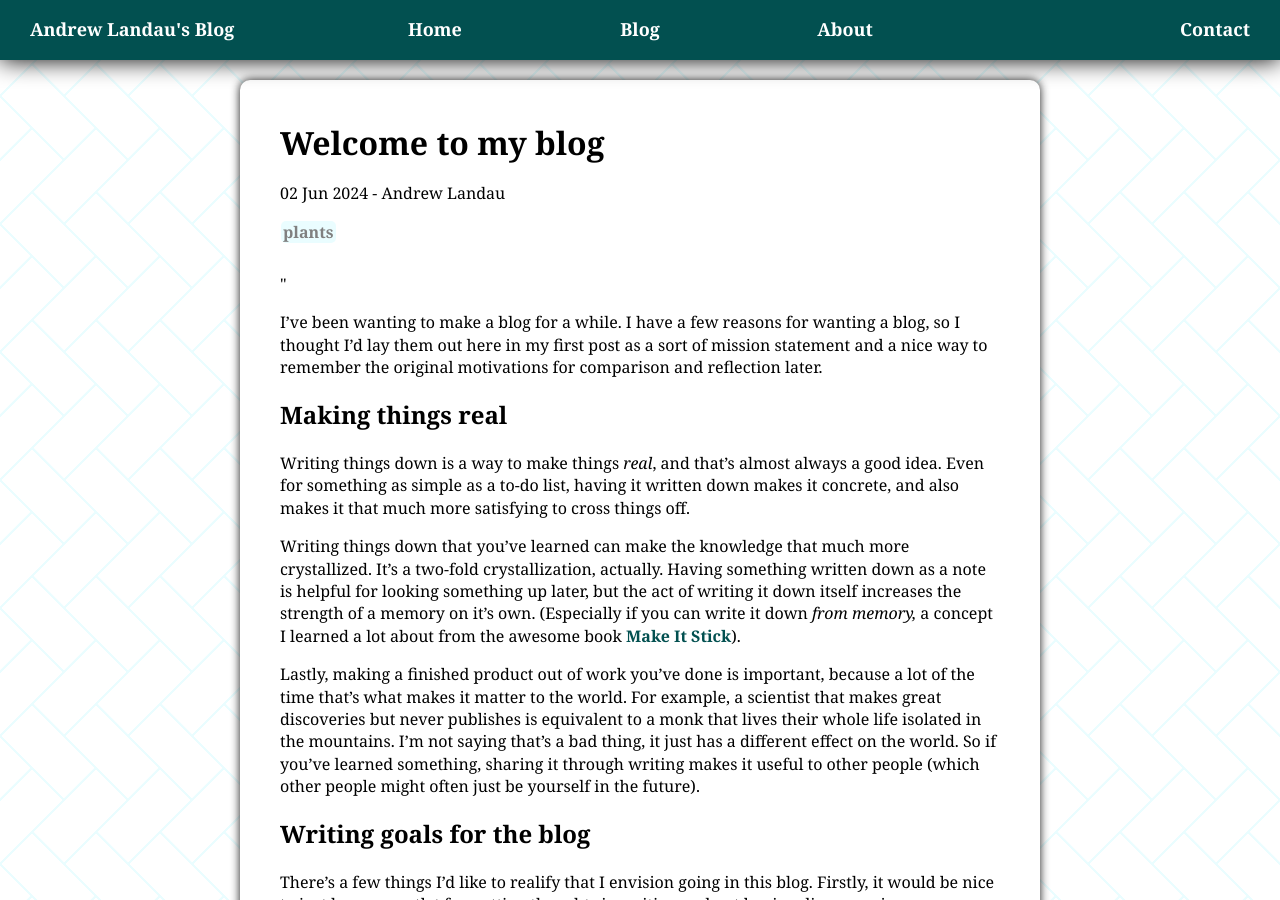
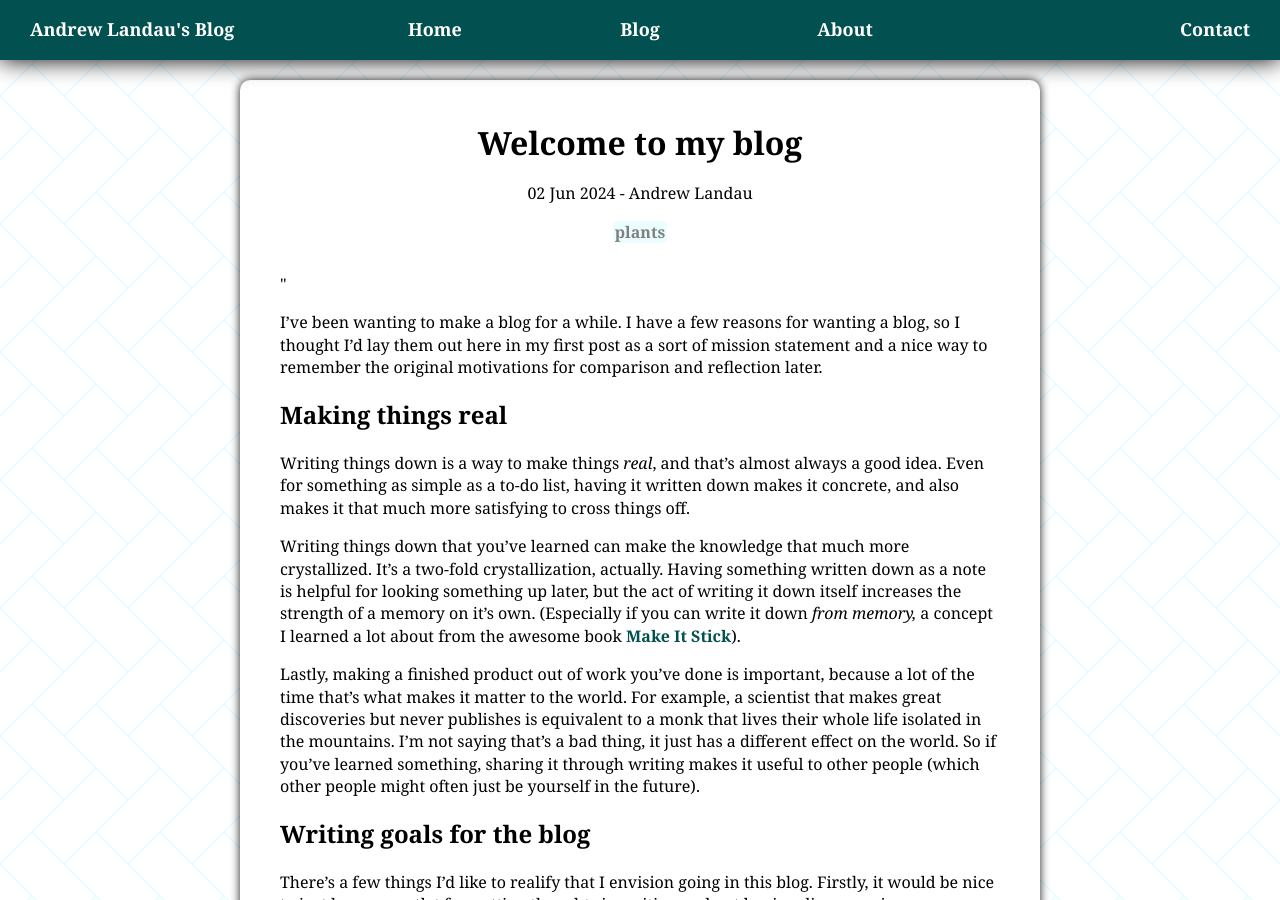
Before and after one commit to landoskape/landoskape.github.io, a Jekyll site: the page built from _posts/2024-06-02-welcome.md, in a window 1280 px wide and 900 px high. Built offline with Jekyll 4.4.1, drawn with Linux system fonts in a browser that asks for light colours.

Commit message:
fixing tag management

```diff
--- a/_layouts/post.html
+++ b/_layouts/post.html
@@ -1,17 +1,20 @@
 ---
 layout: default
 ---
-<h1 style="text-align: center; margin-bottom: 5px; display: flex;">
+<h1 style="text-align: center; margin-bottom: 5px;">
     {{ page.title }}
 </h1>
-<p style="text-align: center; margin-bottom: 5px; display: flex;">
+<p style="text-align: center; margin-bottom: 5px;">
     {{ page.date | date_to_string }}  -  {{ page.author }}
 </p>
-<p style="text-align: center; margin-bottom: 30px; display: flex;">
+<p style="text-align: center; margin-bottom: 30px;">
     {% for tag in page.tags %}
         <a href="/tags/#{{ tag | slugify }}" class="tag-link">
             <span class="tag">{{ tag }}</span>
         </a>
+        {% unless forloop.last %}
+            <span class="tag-divider">-</span>
+        {% endunless %}
     {% endfor %}
 </p>"
 
--- a/tags.html
+++ b/tags.html
@@ -20,7 +20,6 @@ permalink: /tags/
 
 {% for tag in sorted_tags %}
   {% assign tag_name = tag | strip %}
-  <!-- might need to make this tag_name | slugify somewhere to link from clicking on the tags -->
   <h3 id="{{ tag_name | slugize }}">{{ tags_data[tag_name].name }}</h3>
   <p>{{ tags_data[tag_name].description }}</p>
   <ul>
@@ -32,3 +31,6 @@ permalink: /tags/
     {% endfor %}
   </ul>
 {% endfor %}
+
+
+<!-- might need to make this tag_name | slugify somewhere to link from clicking on the tags -->
```
